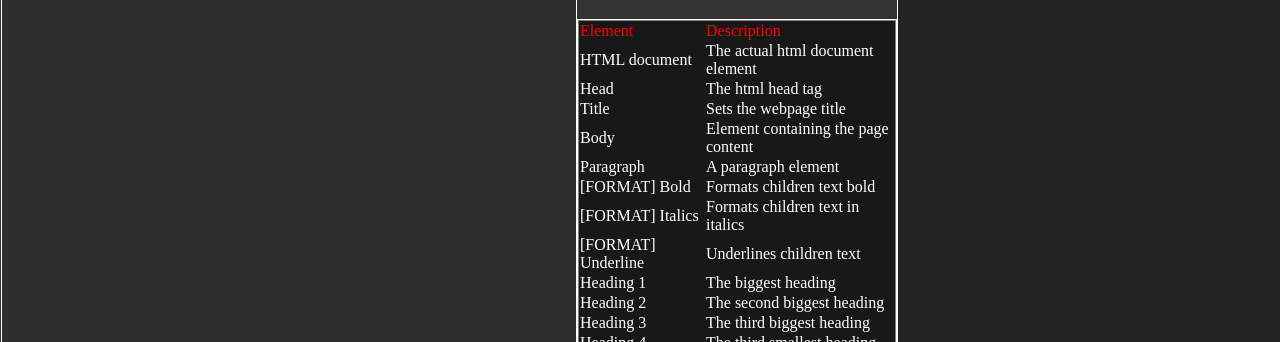
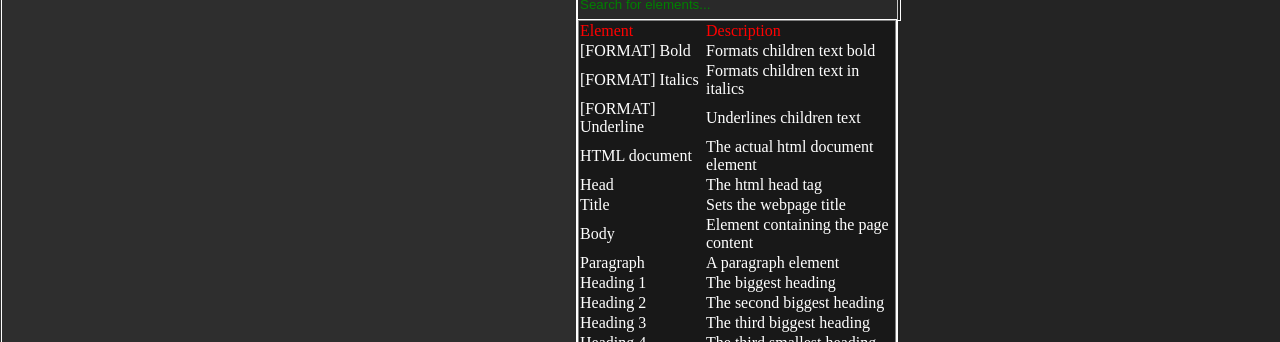
Before and after one commit to WarrenHood/WebGDE, a plain HTML site: page index.html in a window 1280 px wide. Shown: the part 54-396 px from the top of the page. Drawn offline with Linux system fonts and the light colour scheme.

Commit message:
Added a search bar to element chooser

```diff
--- a/assets/script.js
+++ b/assets/script.js
@@ -1,4 +1,22 @@
 elements = [
+  {
+    display_name : "[FORMAT] Bold",
+    tag_start : "b",
+    tag_end : "/b",
+    description : "Formats children text bold"
+  },
+  {
+    display_name : "[FORMAT] Italics",
+    tag_start : "i",
+    tag_end : "/i",
+    description : "Formats children text in italics"
+  },
+  {
+    display_name : "[FORMAT] Underline",
+    tag_start : "u",
+    tag_end : "/u",
+    description : "Underlines children text"
+  },
   {
     display_name : "HTML document",
     tag_start : "html",
@@ -28,24 +46,6 @@ elements = [
     tag_start : "p",
     tag_end : "/p",
     description : "A paragraph element"
-  },
-  {
-    display_name : "[FORMAT] Bold",
-    tag_start : "b",
-    tag_end : "/b",
-    description : "Formats children text bold"
-  },
-  {
-    display_name : "[FORMAT] Italics",
-    tag_start : "i",
-    tag_end : "/i",
-    description : "Formats children text in italics"
-  },
-  {
-    display_name : "[FORMAT] Underline",
-    tag_start : "u",
-    tag_end : "/u",
-    description : "Underlines children text"
   },
   {
     display_name : "Heading 1",
@@ -124,10 +124,15 @@ window.onload = function(){
   attribute_editor = document.getElementById("attribute-editor");
   attribute_head = document.getElementById("attribute-head");
   element_pane = document.getElementById("element-chooser");
+  element_search = document.getElementById("element-search");
   element_head = document.getElementById("element-head");
   element_head.style.width = window.innerWidth*0.25 - 2 + "px";
   element_head.style.height = window.innerHeight*0.05 - 2 + "px";
   element_head.style.left = window.innerWidth*0.45 + 1 + "px";
+  element_search.style.height = window.innerHeight*0.04 - 2 + "px";
+  element_search.style.width = window.innerWidth*0.25 - 2 + "px";
+  element_search.style.top = window.innerHeight*0.05 + 1 + "px";
+  element_search.style.left = window.innerWidth*0.45 + 1 + "px";
   element_pane.style.width = window.innerWidth*0.25 - 2 + "px";
   element_pane.style.height = window.innerHeight*0.41 - 2 + "px";
   element_pane.style.top = window.innerHeight*0.09 + 1 + "px";
--- a/assets/style.css
+++ b/assets/style.css
@@ -19,7 +19,12 @@ display: none;
   position:absolute;
   overflow-x:hidden;
   overflow-y:auto;
-
+}
+#element-search {
+  background:rgba(0,0,0,0.2);
+  position:absolute;
+  border:1px solid white;
+  color:green;
 }
 #element-head {
   background:rgba(0,0,0,0.5);
--- a/index.html
+++ b/index.html
@@ -31,6 +31,7 @@
     <div id="attribute-head">Attribute Editor</div>
     <div id="attribute-editor"></div>
     <div id="element-head">Element Chooser</div>
+    <input id="element-search" value="Search for elements..." onblur="javascript: document.getElementById('element-search').value = 'Search for elements...';" onfocus="javascript: document.getElementById('element-search').value = '';"></input>
     <div id="element-chooser"></div>
   </body>
 </html>
```
